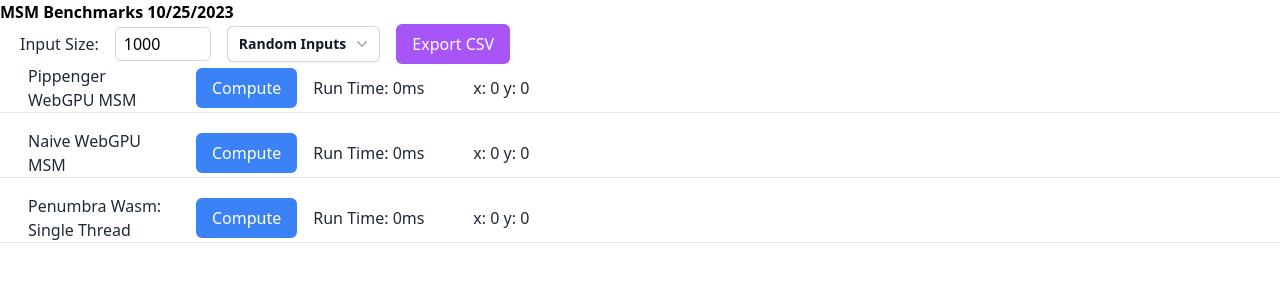
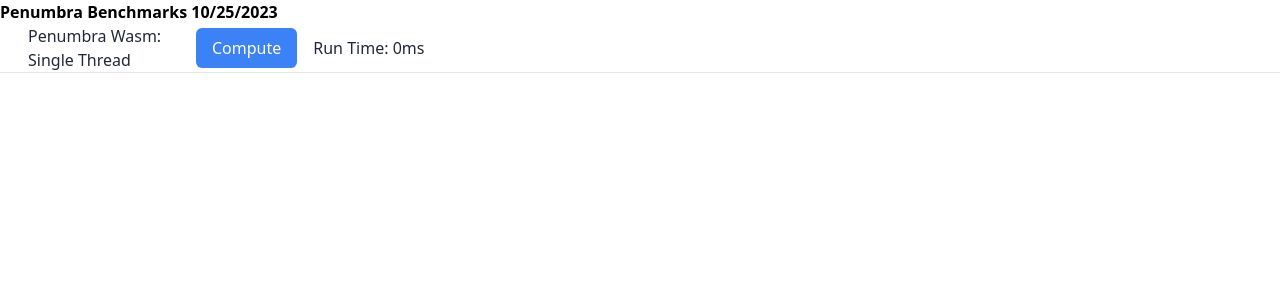
Before and after one commit to penumbra-zone/webgpu, a React app: page / in a window 1280 px wide. Shown: the top 300 px of the page. Built offline with nearby package versions, Linux system fonts and the light colour scheme; what @buf/penumbra-zone_penumbra.bufbuild_es would draw is missing.

Commit message:
UI changes

```diff
--- a/src/index.tsx
+++ b/src/index.tsx
@@ -6,7 +6,7 @@
 
 const App = () => (
   <>
-    <h1 className="font-bold">MSM Benchmarks {new Date().toLocaleDateString()}</h1>
+    <h1 className="font-bold">Penumbra Benchmarks {new Date().toLocaleDateString()}</h1>
     <AllBenchmarks />
   </>
 );
--- a/src/ui/AllBenchmarks.tsx
+++ b/src/ui/AllBenchmarks.tsx
@@ -3,7 +3,6 @@
 import { bigIntToU32Array, generateRandomFields } from '../reference/webgpu/utils';
 import { BigIntPoint, U32ArrayPoint } from '../reference/types';
 import { webgpu_compute_msm, webgpu_pippenger_msm } from '../reference/reference';
-import CSVExportButton from './CSVExportButton';
 import { TestCaseDropDown } from './TestCaseDropDown';
 import { PowersTestCase, TestCase, loadTestCase } from '../test-data/testCases';
 import { penumbra_wasm } from '../penumbra/transaction';
@@ -18,7 +17,6 @@
   const [u32Points, setU32Points] = useState<U32ArrayPoint[]>([]);
   const [u32Scalars, setU32Scalars] = useState<Uint32Array[]>([]);
   const [expectedResult, setExpectedResult] = useState<{x: bigint, y: bigint} | null>(null);
-  // eslint-disable-next-line @typescript-eslint/no-explicit-any
   const [benchmarkResults, setBenchmarkResults] = useState<any[][]>([["InputSize", "MSM Func", "Time (MS)"]]);
   const [comparisonResults, setComparisonResults] = useState<{ x: bigint, y: bigint, timeMS: number, msmFunc: string, inputSize: number }[]>([]);
   const [disabledBenchmark, setDisabledBenchmark] = useState<boolean>(false);
@@ -97,7 +95,7 @@
 
   return (
     <div>
-      <div className="flex items-center space-x-4 px-5">
+      {/* <div className="flex items-center space-x-4 px-5">
         <div className="text-gray-800">Input Size:</div>
         <input
           type="text"
@@ -107,10 +105,9 @@
           onChange={(e) => setInputSize(parseInt(e.target.value))}
         />
         <TestCaseDropDown useRandomInputs={useRandomInputs} loadAndSetData={loadAndSetData}/>
-        <CSVExportButton data={benchmarkResults} filename={'msm-benchmark'} />
-      </div>
+      </div> */}
 
-      <Benchmark
+      {/* <Benchmark
         name={'Pippenger WebGPU MSM'}
         disabled={disabledBenchmark}
         baseAffinePoints={baseAffineBigIntPoints}
@@ -118,8 +115,8 @@
         expectedResult={expectedResult}
         msmFunc={webgpu_pippenger_msm}
         postResult={postResult}
-      />
-      <Benchmark
+      /> */}
+      {/* <Benchmark
         name={'Naive WebGPU MSM'}
         disabled={disabledBenchmark}
         // baseAffinePoints={u32Points}
@@ -129,7 +126,7 @@
         expectedResult={expectedResult}
         msmFunc={webgpu_compute_msm}
         postResult={postResult}
-      />
+      /> */}
       <Benchmark
         name={'Penumbra Wasm: Single Thread'}
         disabled={disabledBenchmark}
--- a/src/ui/Benchmark.tsx
+++ b/src/ui/Benchmark.tsx
@@ -4,6 +4,7 @@
 import { BigIntPoint, U32ArrayPoint } from '../reference/types';
 import { CheckIcon } from '@heroicons/react/20/solid';
 import { XMarkIcon } from '@heroicons/react/20/solid';
+import { penumbra_wasm } from '../penumbra/transaction';
 
 interface BenchmarkProps {
   bold?: boolean;
@@ -28,13 +29,9 @@
 
   const runFunc = async () => {
     setRunning(true);
-    const start = performance.now();
-    const result = await msmFunc(baseAffinePoints, scalars);
-    const end = performance.now();
-    setRunTime(end - start);
+    const result = await penumbra_wasm();
+    setRunTime(result);
     setResult(result);
-    postResult(result, end - start, name);
-    setRunning(false);
     return result;
   };
 
@@ -56,12 +53,12 @@
     <>
       <div className="flex items-center space-x-4 px-5">
         <div className={`text-gray-800 w-40 px-2 ${bold ? 'font-bold' : ''}`}>{name}</div>
-        <button disabled={disabled} className="bg-blue-500 hover:bg-blue-700 text-white px-4 py-2 rounded-md"  onClick={async () => { await runFunc()}}>
+         <button disabled={disabled} className="bg-blue-500 hover:bg-blue-700 text-white px-4 py-2 rounded-md"  onClick={async () => { await runFunc()}}>
           {running || disabled ? spin() : 'Compute'}
         </button>
         <div className="text-gray-800 w-36 truncate">{runTime > 0 ? `${runTime} ms` : 'Run Time: 0ms'}</div>
-        {correctnessMark(result, expectedResult)}
-        <div className="text-gray-800 w-36">x: {result.x.toString()} y: {result.y.toString()}</div>
+        {/* {correctnessMark(result, expectedResult)} */}
+        {/* <div className="text-gray-800 w-36">x: {result.x.toString()} y: {result.y.toString()}</div> */}
       </div>
       <hr className='p-2'/>
     </>
--- a/src/ui/CSVExportButton.tsx
+++ /dev/null
@@ -1,32 +0,0 @@
-import React from 'react';
-
-interface CSVExportButtonProps {
-  data: string[][];
-  filename: string;
-}
-
-const CSVExportButton: React.FC<CSVExportButtonProps> = ({ data, filename }) => {
-  const convertToCSV = (data: string[][]): string => {
-    return data.map((row) => row.map((cell) => `"${cell}"`).join(',')).join('\n');
-  };
-
-  const handleExportClick = () => {
-    const csvData = convertToCSV(data);
-    const blob = new Blob([csvData], { type: 'text/csv;charset=utf-8;' });
-    const url = URL.createObjectURL(blob);
-    const link = document.createElement('a');
-    link.href = url;
-    link.setAttribute('download', filename);
-    document.body.appendChild(link);
-    link.click();
-    document.body.removeChild(link);
-  };
-
-  return (
-    <button className="bg-purple-500 text-white px-4 py-2 rounded-md" onClick={handleExportClick}>
-      Export CSV
-    </button>
-  );
-};
-
-export default CSVExportButton;
```
Also changed, not shown: 1 other file (tests, documents, lock files or other folders).
